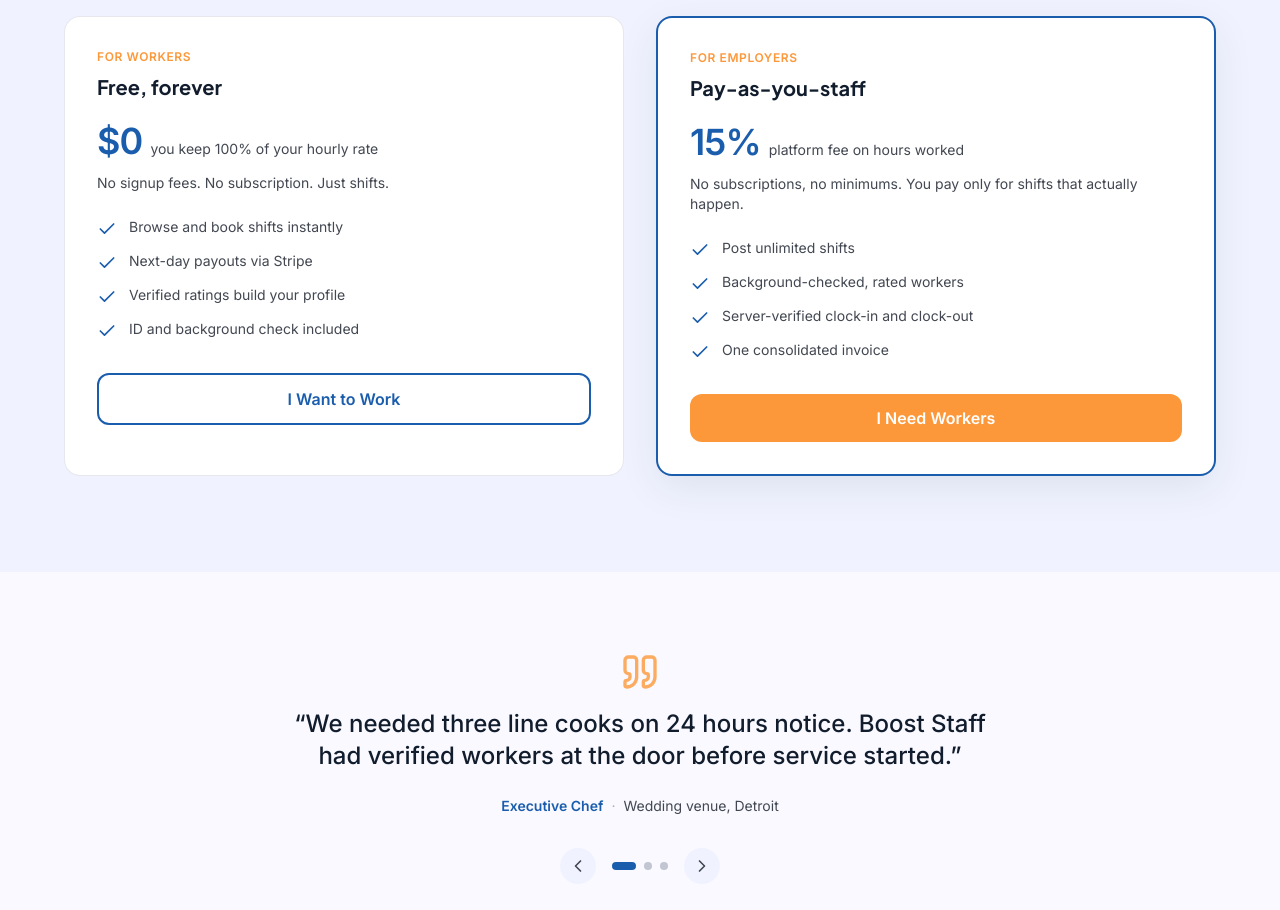
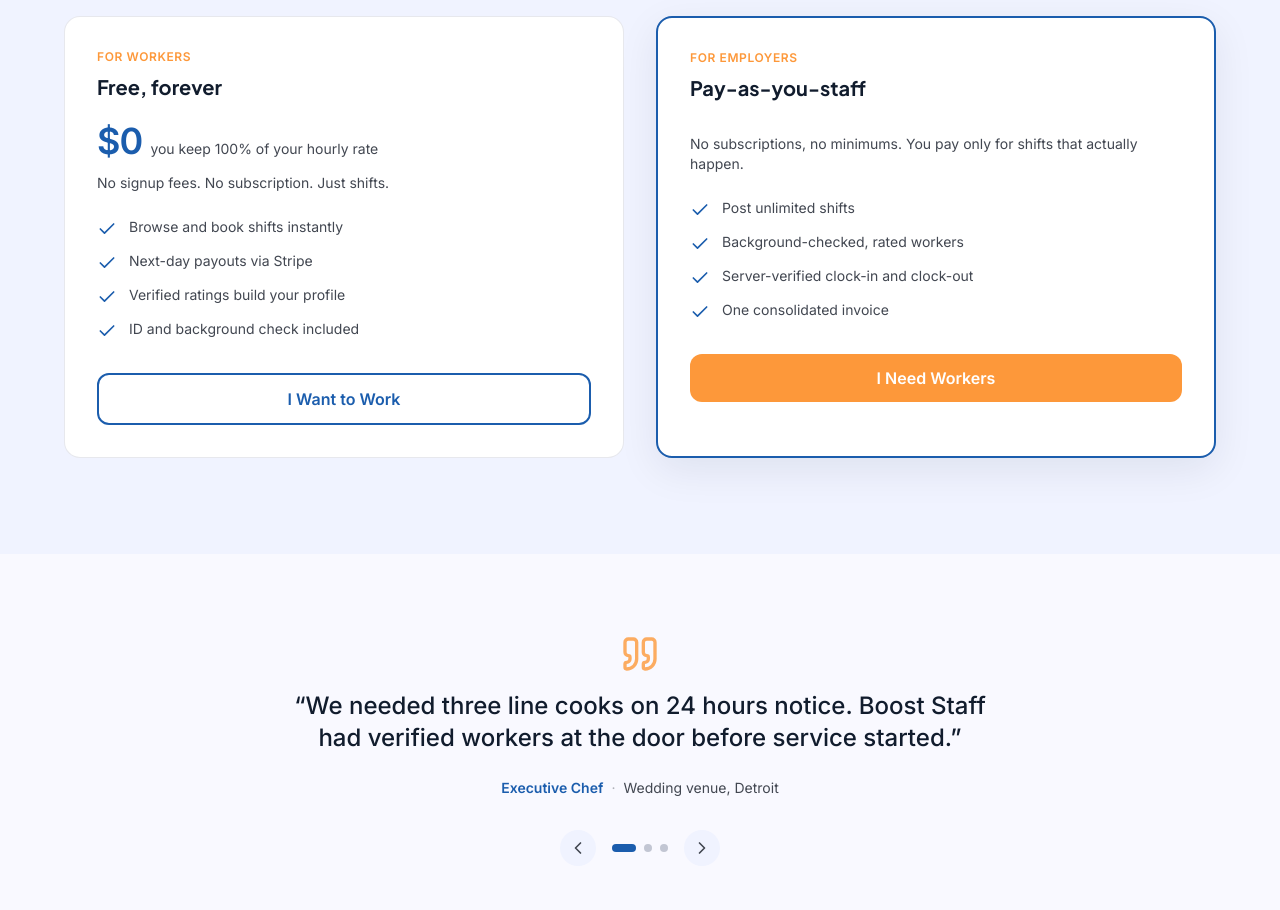
Before and after one commit to booststaff-org/Landing-Page, a Next.js app: page / in a window 1280 px wide. Shown: the part 1940-2850 px from the top of the page. Built offline with nearby package versions, Linux system fonts and the light colour scheme.

Commit message:
Remove 15% platform fee display from employer pricing card
Co-Authored-By: Claude Sonnet 4.6 <noreply@anthropic.com>

```diff
--- a/components/Pricing.tsx
+++ b/components/Pricing.tsx
@@ -32,8 +32,8 @@ const tiers: Tier[] = [
   {
     audience: "For Employers",
     name: "Pay-as-you-staff",
-    price: "15%",
-    priceSuffix: "platform fee on hours worked",
+    price: "",
+    priceSuffix: "",
     blurb:
       "No subscriptions, no minimums. You pay only for shifts that actually happen.",
     bullets: [
```
